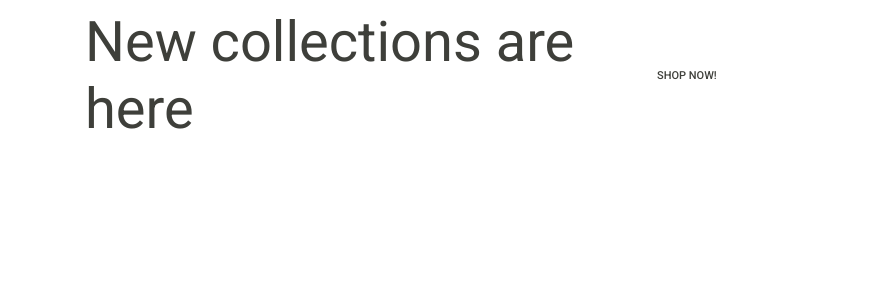
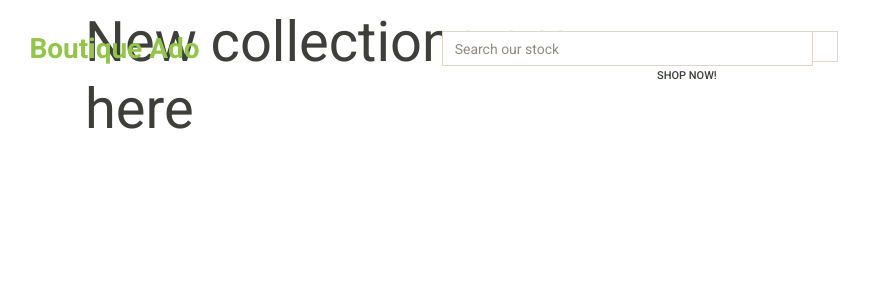
Before and after one commit to Brianconn71/boutique_ado_v1, a Django app: page / in a window 1280 px wide. Shown: the top 300 px of the page, without its empty margins (0-870 px from the left). Run offline with Django 3.2, Linux system fonts and the light colour scheme; some libraries are stand-ins or nearby versions.

Commit message:
added page_header info to the base.html

```diff
--- a/templates/base.html
+++ b/templates/base.html
@@ -36,7 +36,33 @@
 
 <body>
     <header class="container-fluid fixed-top">
-
+        <div class="row">
+            <div class="col-12 col-lg-4 my-auto py-1 py-lg-0 text-center text-lg-left">
+                <a href="{% url 'home' %}" class="nav-link main-logo-link">
+                    <h2 class="logo-font text-black my-4"><strong>Boutique Ado</strong></h2>
+                </a>
+            </div>
+            <div class="col-12 col-lg-4 my-auto py-1 py-lg-0">
+                <form method="GET" action="">
+                    <div class="input-group w-100">
+                        <input class="form-control border border-clack rounded-0" type="text" name="q" placeholder="Search our stock">
+                        <div class="input-group-append">
+                            <button class="form-control btn btn-black border border-black rounded-0">
+                                <span class="icon">
+                                    <i class=fas fa-search></i>
+                                </span>
+                            </button>
+                        </div>
+                    </div>
+                </form>
+            </div>
+            <div class="col-12 col-lg-4 my-auto py-1 py-lg-0">
+                <ul class="list-inline list-unstyled tect-center text-lg-right my-0">
+                    <li class="list-inline-item dropdown"></li>
+                    <li class="list-inline-item"></li>
+                </ul>
+            </div>
+        </div>
     </header>
 
     {% if messages %}
```
